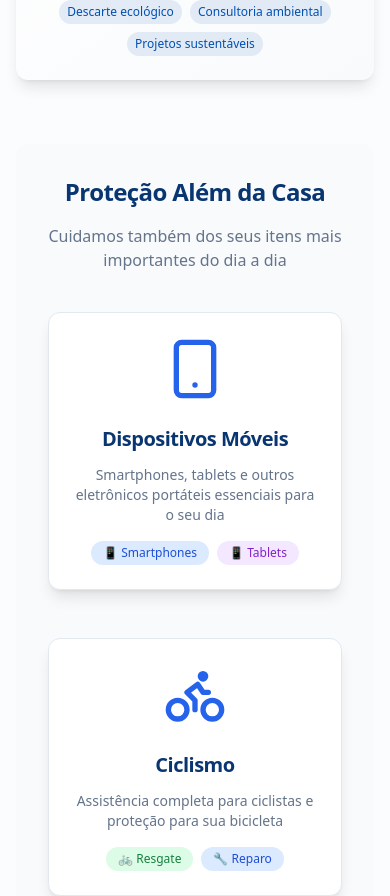
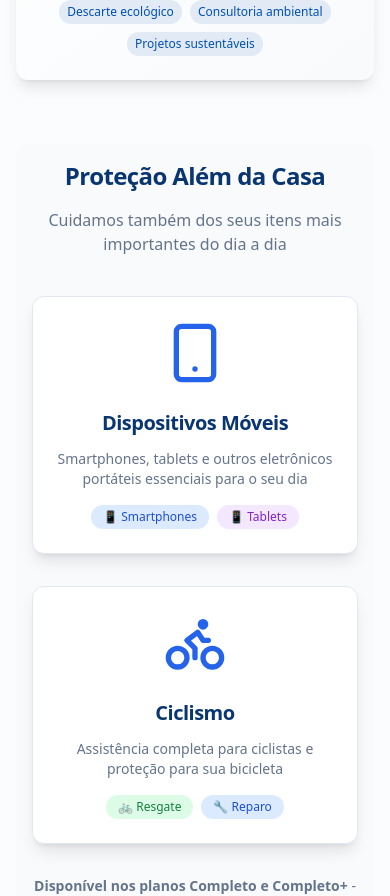
Before and after one commit to mktfun/seu-produto-landing-39, a React (Vite) app: page / in a window 390 px wide. Shown: the part 2315-3211 px from the top of the page. Built offline with nearby package versions, Linux system fonts and the light colour scheme.

Commit message:
Improve mobile responsiveness in services section
cgen-7ab8bb43d70747869692d3d343ec01da

```diff
--- a/src/components/ServicesSection.tsx
+++ b/src/components/ServicesSection.tsx
@@ -41,7 +41,7 @@ const ServicesSection = () => {
           </p>
         </div>
 
-        <div className="grid md:grid-cols-2 lg:grid-cols-4 gap-6 max-w-5xl mx-auto mb-16">
+        <div className="grid grid-cols-1 sm:grid-cols-2 lg:grid-cols-4 gap-6 max-w-5xl mx-auto mb-16">
           {services.map((service, index) => (
             <Card key={index} className="hover-lift card-gradient border-0 shadow-lg animate-fade-in" style={{
               animationDelay: `${index * 0.1}s`
@@ -72,7 +72,7 @@ const ServicesSection = () => {
         </div>
 
         {/* Seção Eletrônicos e Bikes */}
-        <div className="bg-slate-50 rounded-xl p-8 mb-12">
+        <div className="bg-slate-50 rounded-xl p-4 sm:p-8 mb-12">
           <div>
             <div className="text-center mb-10">
               <h3 className="text-2xl lg:text-3xl font-bold text-secondary mb-4">
@@ -83,7 +83,7 @@ const ServicesSection = () => {
               </p>
             </div>
 
-            <div className="grid md:grid-cols-2 gap-12 max-w-4xl mx-auto">
+            <div className="grid grid-cols-1 md:grid-cols-2 gap-8 sm:gap-12 max-w-4xl mx-auto">
               {/* Eletrônicos Card */}
               <div>
                 <Card className="shadow-lg hover:shadow-xl transition-shadow">
```
